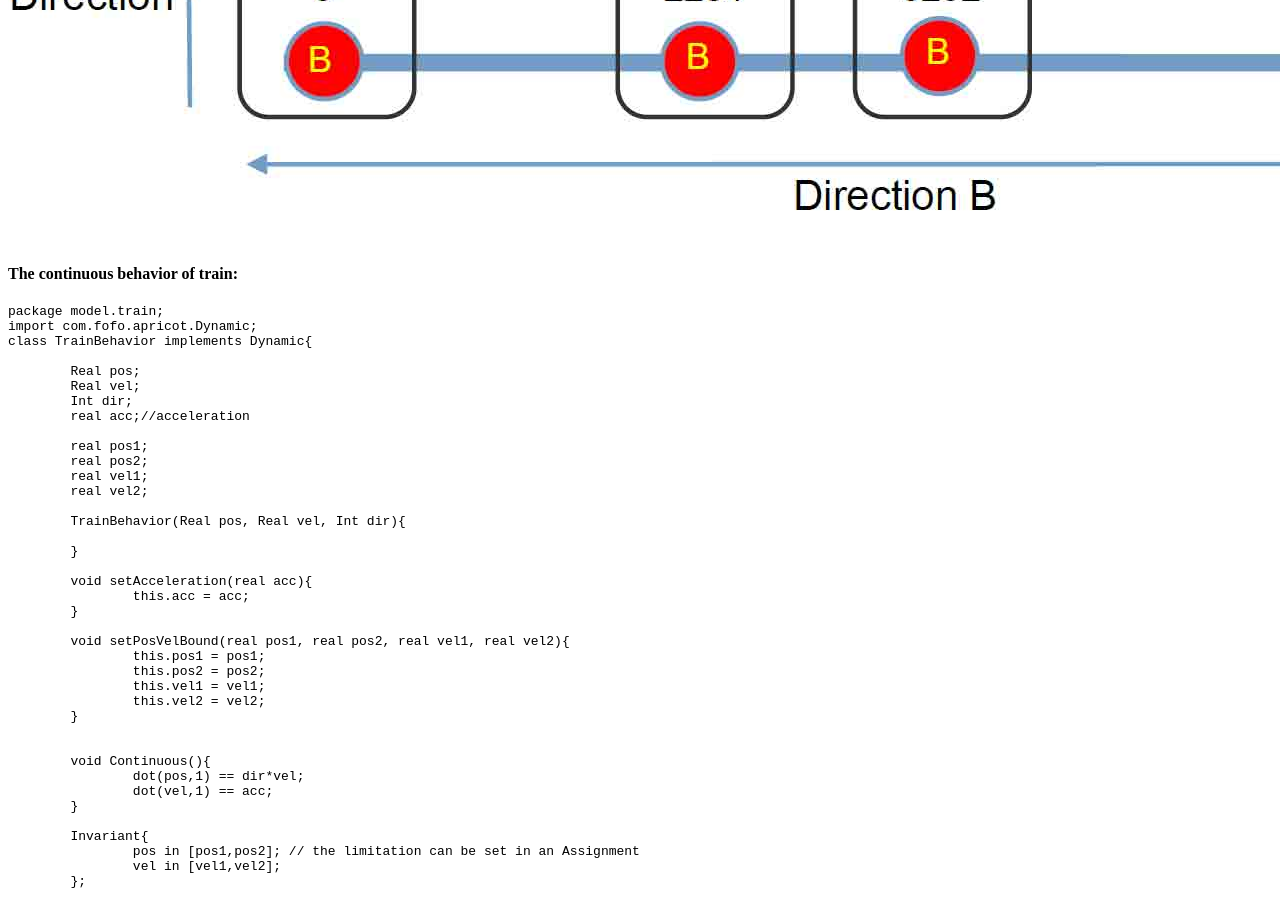
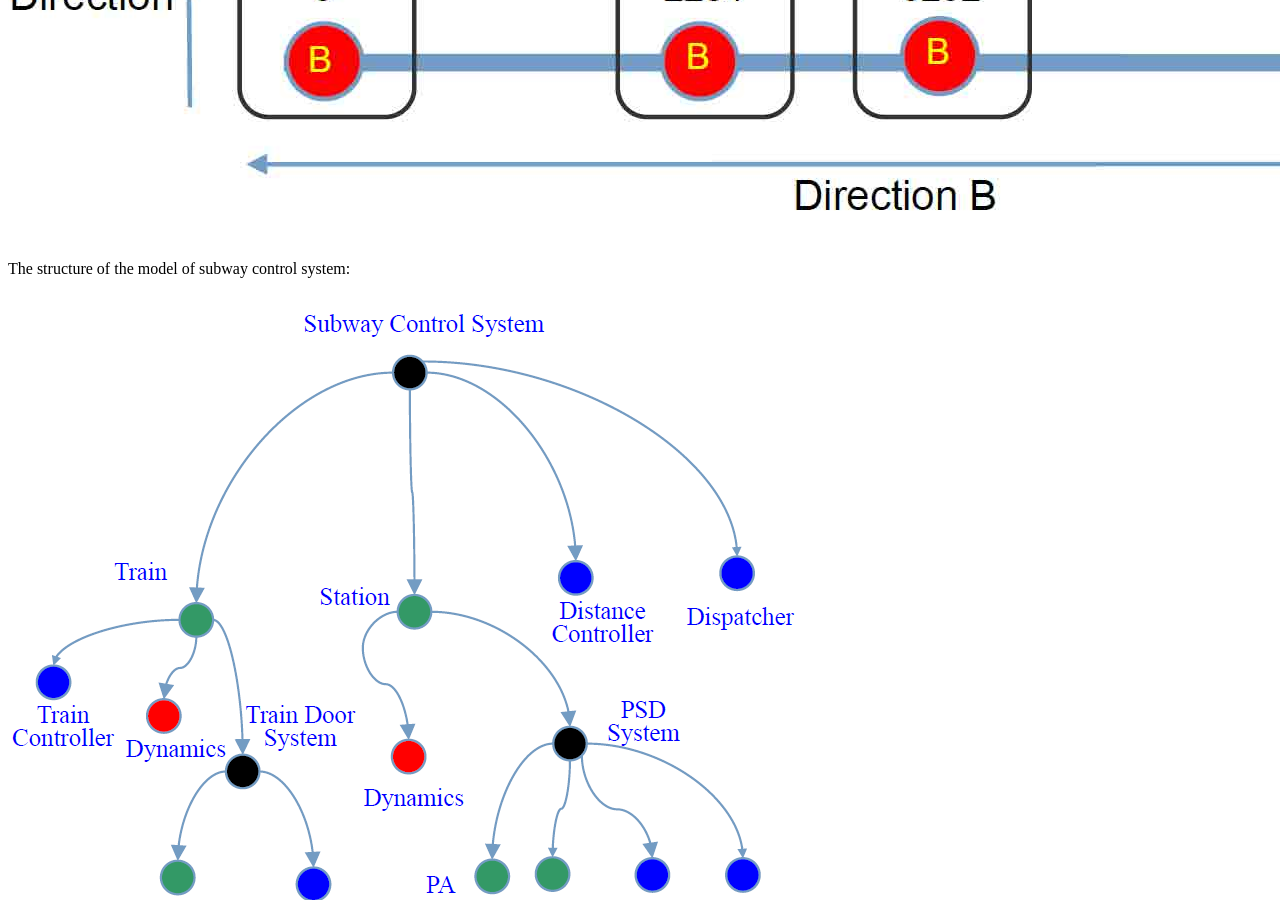
Before and after one commit to fanghuixing/apricot, a Jekyll site: the page built from cases/subway/subwaycontrolsystems.md, in a window 1280 px wide and 900 px high, scrolled down 808 px. Built offline with Jekyll 4.4.1, drawn with Linux system fonts in a browser that asks for light colours; comment, search, counter and statistics services are not loaded.

Commit message:
add system structure

```diff
--- a/cases/subway/subwaycontrolsystems.md
+++ b/cases/subway/subwaycontrolsystems.md
@@ -43,6 +43,11 @@ The positions of these four stations are:
 The subway line is depicted as:
 
 ![Subway Line]({{ BASE_PATH }}/assets/figs/sbwl.jpg)
+
+
+The structure of the model of subway control system:
+
+![Model Structure]({{ BASE_PATH }}/assets/figs/systemstructure.png)
 
 
 #### The continuous behavior of train:
```
Also changed, not shown: assets/figs/systemstructure.png (added).
